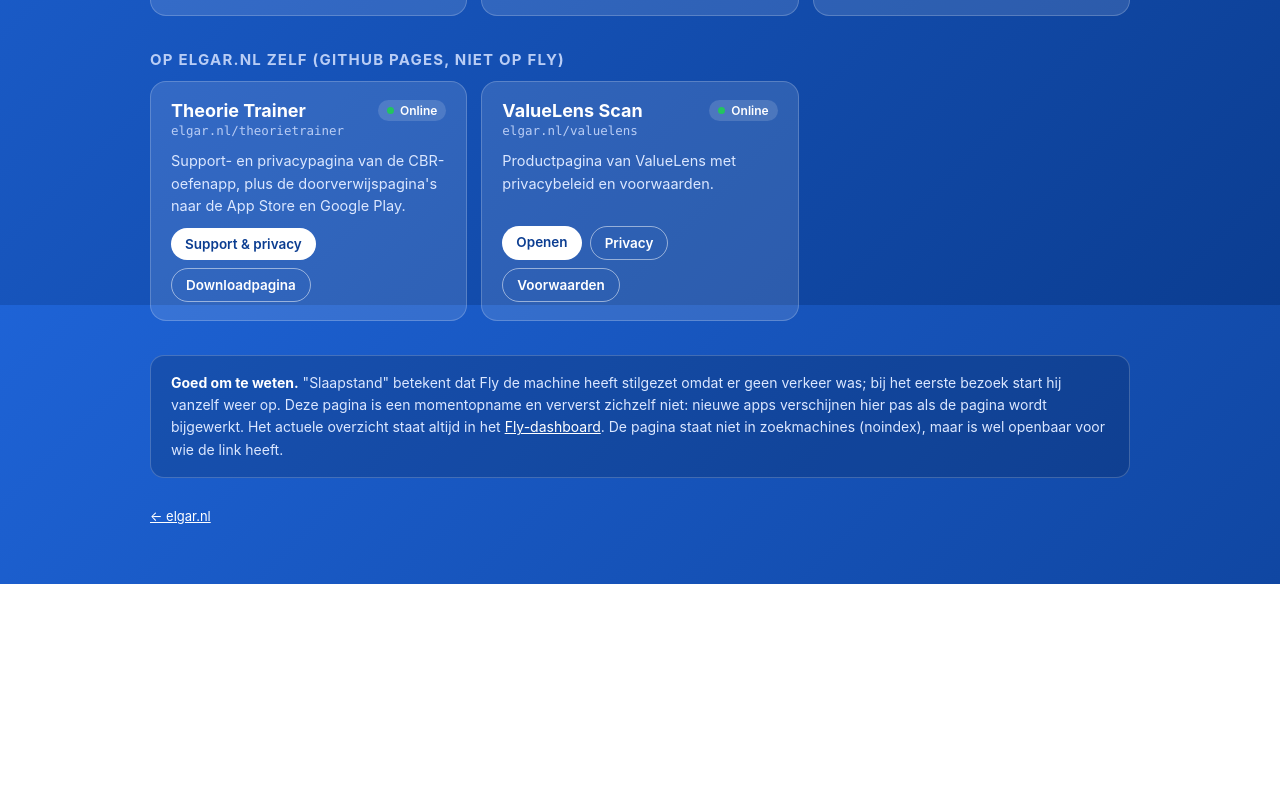
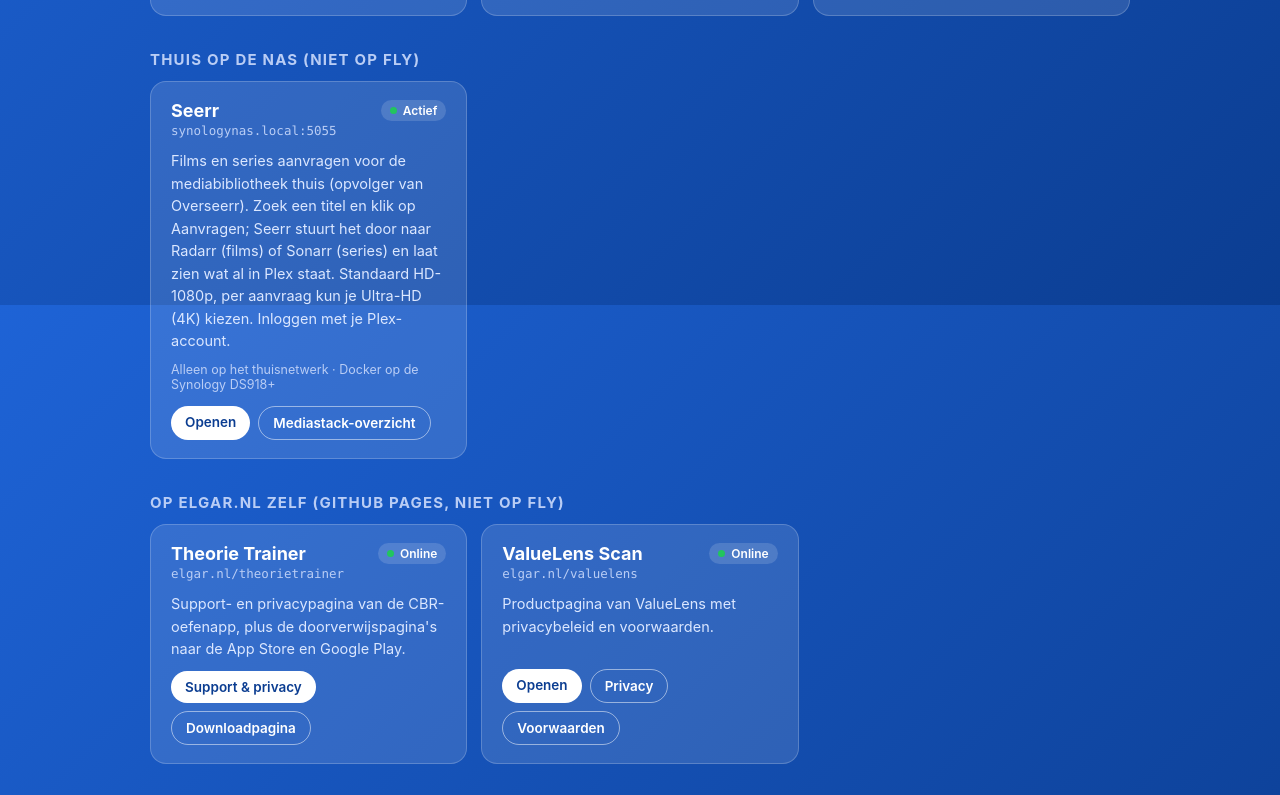
Before and after one commit to Elgar37/elgar.nl, a plain HTML site: page overzicht/index.html in a window 1280 px wide. Shown: the part 3695-4490 px from the top of the page. Before the commit the page ends 4279 px from the top, so only its background shows below. Drawn offline with Linux system fonts and the light colour scheme.

Commit message:
Overzicht: Seerr (NAS) toegevoegd
Seerr (opvolger van Overseerr, draait op de Synology NAS) als nieuwe sectie op de overzichtspagina.

Co-Authored-By: Claude Opus 5.5 <noreply@anthropic.com>
Claude-Session: https://claude.ai/code/session_011AsXaEoKprsNvLGaFZdLgc

```diff
--- a/overzicht/index.html
+++ b/overzicht/index.html
@@ -180,6 +180,16 @@
     </div>
   </div>
 
+  <h2>Thuis op de NAS (niet op Fly)</h2>
+  <div class="grid">
+    <div class="card">
+      <div class="top"><div><h3>Seerr</h3><div class="app">synologynas.local:5055</div></div><span class="badge">Actief</span></div>
+      <p>Films en series aanvragen voor de mediabibliotheek thuis (opvolger van Overseerr). Zoek een titel en klik op Aanvragen; Seerr stuurt het door naar Radarr (films) of Sonarr (series) en laat zien wat al in Plex staat. Standaard HD-1080p, per aanvraag kun je Ultra-HD (4K) kiezen. Inloggen met je Plex-account.</p>
+      <div class="meta">Alleen op het thuisnetwerk · Docker op de Synology DS918+</div>
+      <div class="links"><a class="btn" href="http://synologynas.local:5055/">Openen</a><a class="btn sec" href="http://synologynas.local:3000/">Mediastack-overzicht</a></div>
+    </div>
+  </div>
+
   <h2>Op elgar.nl zelf (GitHub Pages, niet op Fly)</h2>
   <div class="grid">
     <div class="card">
```
